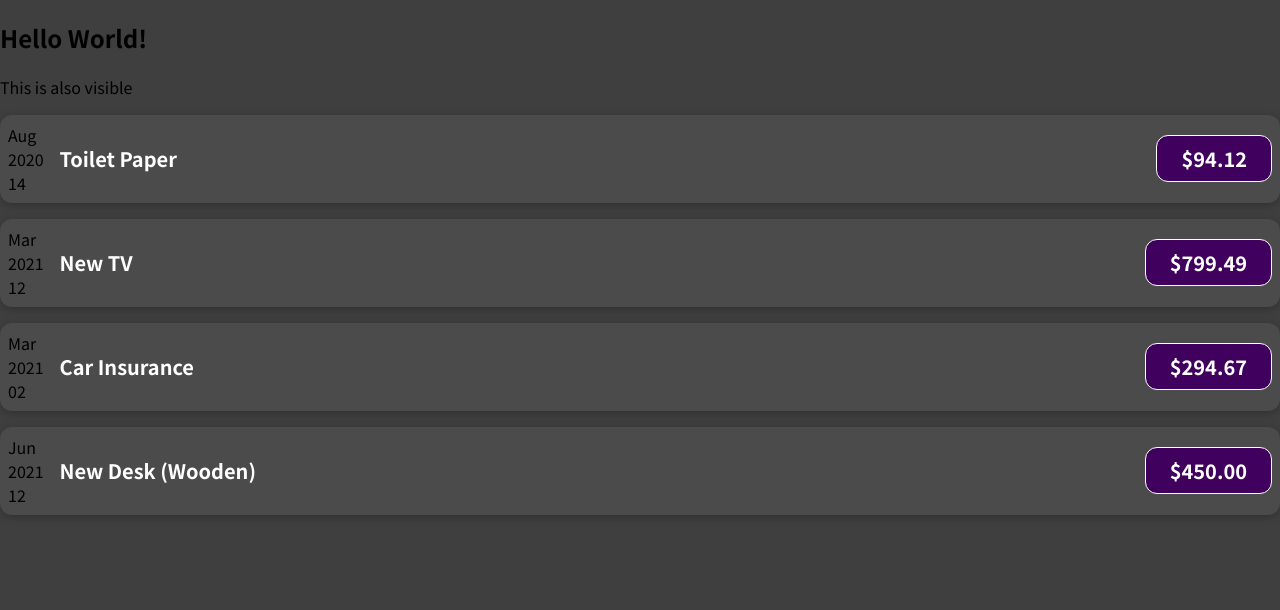
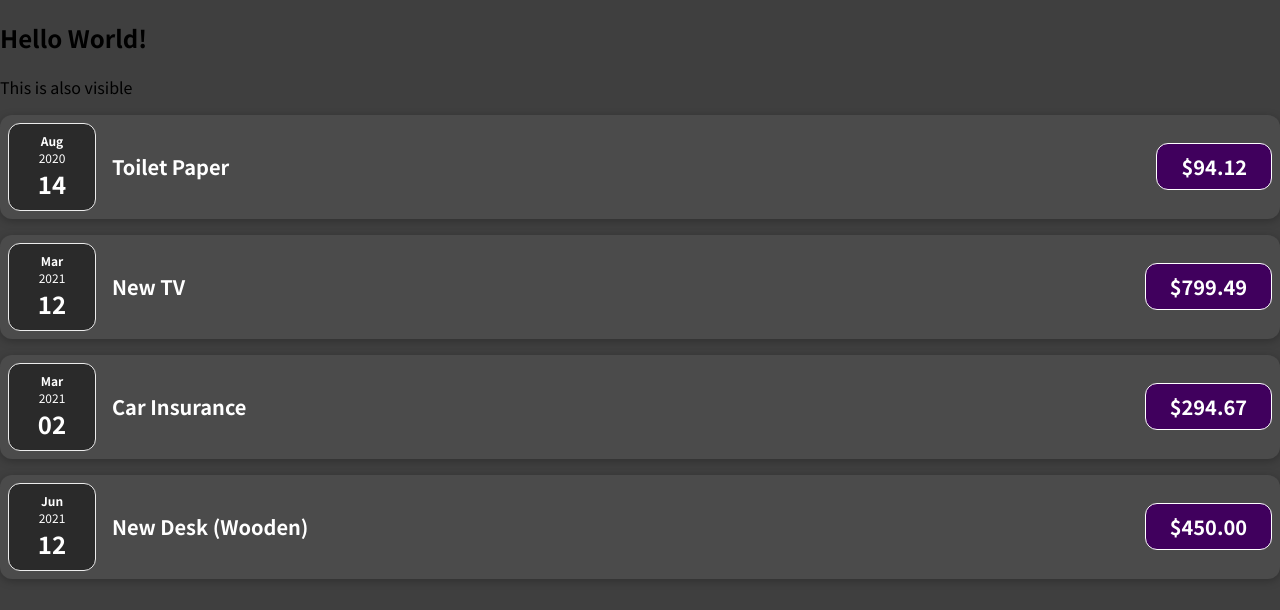
Before and after one commit to Raihan9797/react-complete-guide, a JavaScript app in the folder section-3-react-basics/react-complete-guide/: page / in a window 1280 px wide. Shown: the top 610 px of the page. Built offline with nearby package versions, Linux system fonts and the light colour scheme.

Commit message:
39. splitting components into multiple components

```diff
--- a/section-3-react-basics/react-complete-guide/src/App.js
+++ b/section-3-react-basics/react-complete-guide/src/App.js
@@ -41,8 +41,8 @@
       <ExpenseItem
         title = {expenses[0].title}
         amount = {expenses[0].amount}
-        date = {expenses[0].date}>
-      </ExpenseItem>
+        date = {expenses[0].date}
+      />
       <ExpenseItem
         title = {expenses[1].title}
         amount = {expenses[1].amount}
--- /dev/null
+++ b/section-3-react-basics/react-complete-guide/src/components/ExpenseDate.css
@@ -0,0 +1,26 @@
+.expense-date {
+  display: flex;
+  flex-direction: column;
+  width: 5.5rem;
+  height: 5.5rem;
+  border: 1px solid #ececec;
+  background-color: #2a2a2a;
+  color: white;
+  border-radius: 12px;
+  align-items: center;
+  justify-content: center;
+}
+
+.expense-date__month {
+  font-size: 0.75rem;
+  font-weight: bold;
+}
+
+.expense-date__year {
+  font-size: 0.75rem;
+}
+
+.expense-date__day {
+  font-size: 1.5rem;
+  font-weight: bold;
+}
--- /dev/null
+++ b/section-3-react-basics/react-complete-guide/src/components/ExpenseDate.js
@@ -0,0 +1,20 @@
+import "./ExpenseDate.css";
+
+function ExpenseDate(props) {
+    // default just means default lang. can use en-US
+    const month = props.date.toLocaleString('default', { month: "short"});
+    const year = props.date.getFullYear();
+    const day = props.date.toLocaleString('default', { day: "2-digit"});
+    // const day = props.date.getDate();
+    // console.log(day);
+
+    return (
+    <div className = 'expense-date'>
+        <div className = "expense-date__month">{month}</div>
+        <div className = "expense-date__year">{year}</div>
+        <div className = "expense-date__day">{day}</div>
+    </div>
+    )
+}
+
+export default ExpenseDate;
--- a/section-3-react-basics/react-complete-guide/src/components/ExpenseItem.js
+++ b/section-3-react-basics/react-complete-guide/src/components/ExpenseItem.js
@@ -1,24 +1,15 @@
 import "./ExpenseItem.css";
+import ExpenseDate from "./ExpenseDate";
 
 function ExpenseItem(props) {
     // console.log(props)
     // possible to edit vars in a diff var!
     const expenseAmt = props.amount.toFixed(2);
-    // default just means default lang. can use en-US
-    const month = props.date.toLocaleString('default', { month: "short"});
-    const year = props.date.getFullYear();
-    const day = props.date.toLocaleString('default', { day: "2-digit"});
-    // const day = props.date.getDate();
-    // console.log(day);
 
     // brackets to tell js its one liner.
     return (
     <div className = "expense-item">
-        <div>
-            <div>{month}</div>
-            <div>{year}</div>
-            <div>{day}</div>
-        </div>
+        <ExpenseDate date = {props.date}></ExpenseDate>
         <div className = "expense-item__description">
             <h2>{ props.title }</h2>
         </div>
```
Also changed, not shown: 2 other files (tests, documents, lock files or other folders).
